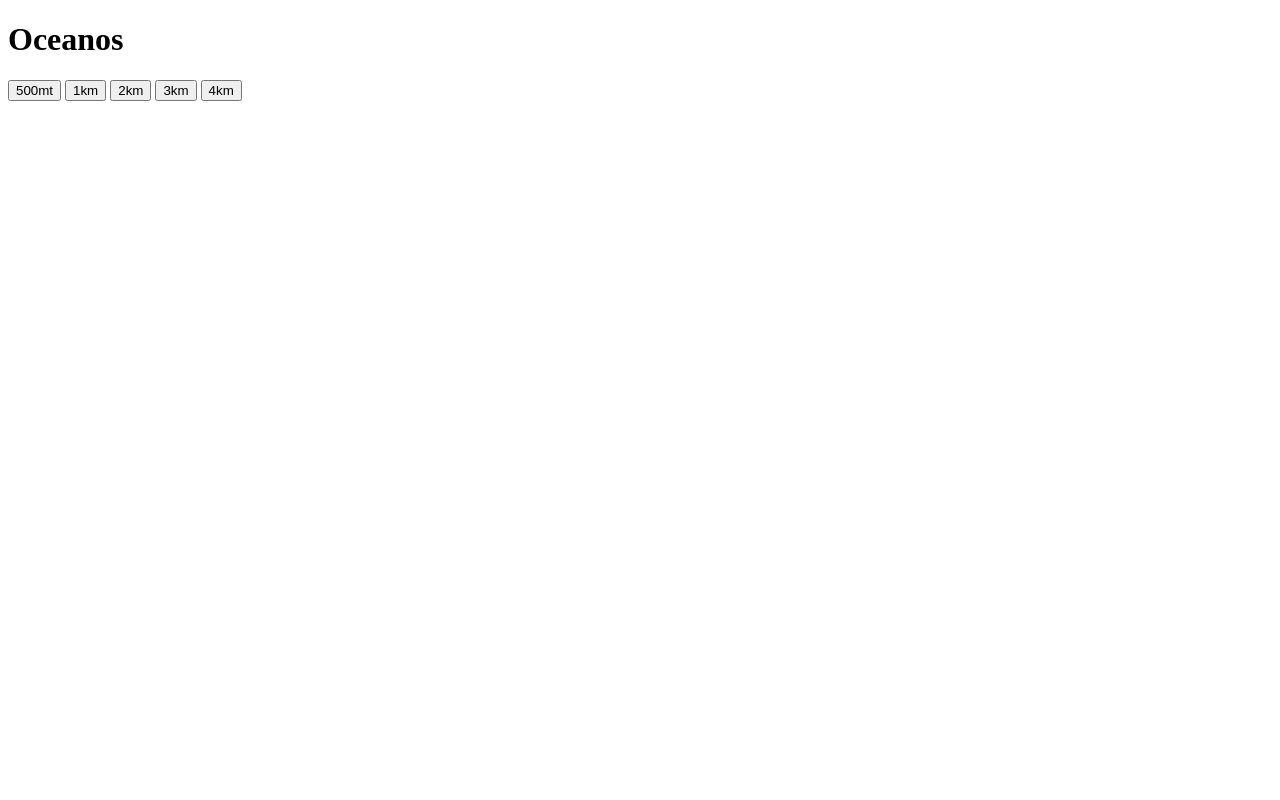
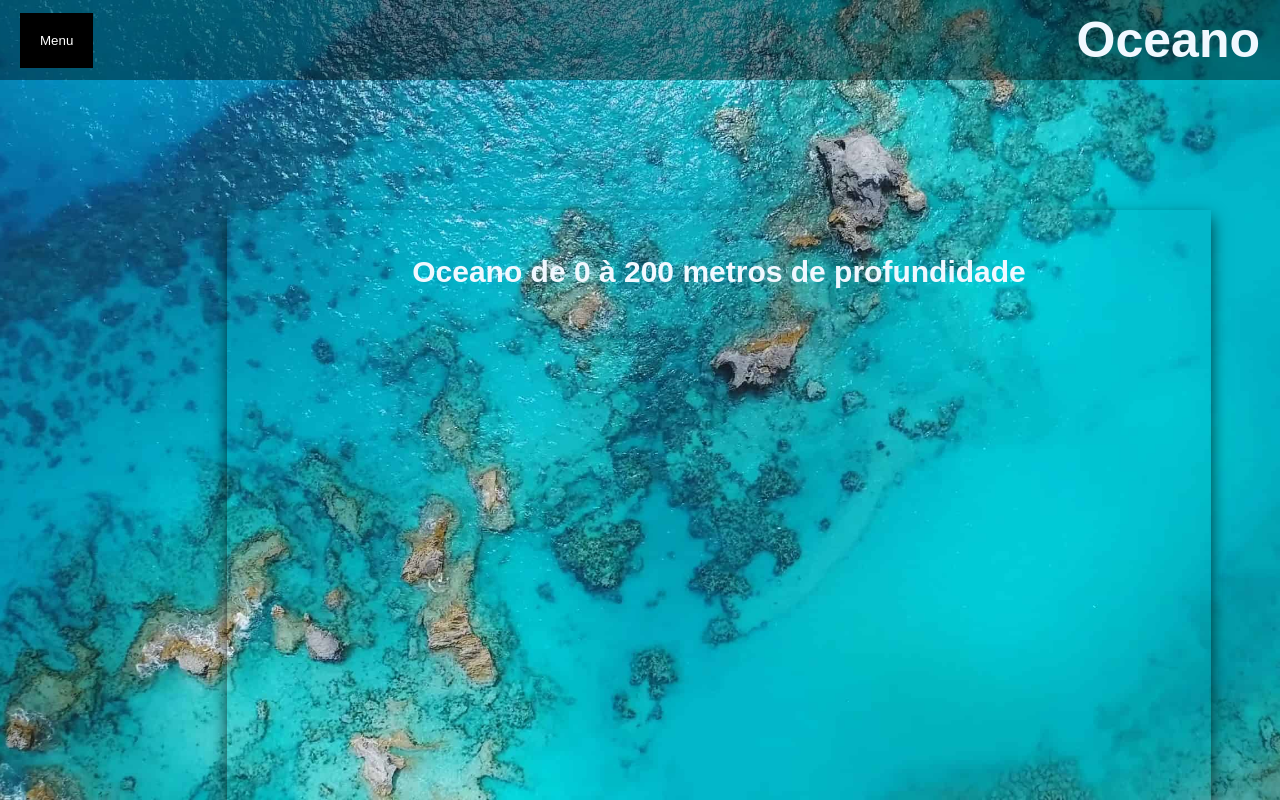
Before and after one commit to FernandoKniss/Estudo-Web-Oceano, a plain HTML site: page index.html in a window 1280 px wide. Shown: the top 800 px of the page. Drawn offline with Linux system fonts and the light colour scheme.

Commit message:
Site sendo estruturado

```diff
--- a/index.html
+++ b/index.html
@@ -1,22 +1,62 @@
 <!DOCTYPE html>
 <html lang="en">
+
 <head>
-    <meta charset="UTF-8">
-    <meta name="viewport" content="width=device-width, initial-scale=1.0">
-    <title>Oceanos</title>
+  <meta charset="UTF-8">
+  <meta name="viewport" content="width=device-width, initial-scale=1.0">
+  <link rel="stylesheet" href="/style/style.css">
+  <title>Oceano</title>
 </head>
+
 <body>
+  <header>
+    <h1>Oceano</h1>
 
-    <h1>Oceanos</h1>
-
-    <div>
-        <button>500mt</button>
-        <button>1km</button>
-        <button>2km</button>
-        <button>3km</button>
-        <button>4km</button>
-
+    <div class="dropdown">
+      <button class="dropbtn">Menu</button>
+      <div class="dropdown-content">
+        <a href="#0mt" class="button">0 - 200mt</a>
+        <a href="#200mt" class="button">200 - 1.000mt</a>
+        <a href="#1000mt" class="button">1.000 - 4.000mt</a>
+        <a href="#4000mt" class="button">4.000- 6.000mt</a>
+        <a href="#6000mt" class="button">Acima de 6.000</a>
+        <a href="#fenda" class="button">Fenda do Bíquini</a>
+      </div>
     </div>
 
+  </header>
+
+  <main>
+
+    <div id="0mt" class="container">
+      <h2>Oceano de 0 à 200 metros de profundidade</h2>
+    </div>
+
+    <div id="200mt" class="container">
+      <h2>Oceano de 200 à 1.000 metros de profundidade</h2>
+    </div>
+
+    <div id="1000mt" class="container">
+      <h3>Oceano de 1.000 à 4.000 metros de profundidade</h3>
+    </div>
+
+    <div id="4000mt" class="container">
+      <h2>Oceano de 4.000 à 6.000 metros de profundidade</h2>
+    </div>
+
+    <div id="6000mt" class="container">
+      <h2>Oceano acima de 6.000 metros de profundidade</h2>
+    </div>
+
+    <div id="fenda" class="container">
+      <h2>Oceano onde ninguém chegou</h2>
+    </div>
+
+  </main>
+
+  <footer>
+    <p>Desenvolvido por nós mesmos</p>
+  </footer>
 </body>
+
 </html>
--- /dev/null
+++ b/style/style.css
@@ -0,0 +1,130 @@
+body {
+  font-family: Arial, Helvetica, sans-serif;
+  background-image: url('/img/oceano.jpg');
+  background-repeat: no-repeat;
+  /* Evita que a imagem se repita */
+  background-attachment: fixed;
+  /* Fixa a imagem */
+  background-size: cover;
+  /* Garante que a imagem cubra todo o elemento */
+  background-position: center;
+  /* Centraliza a imagem */
+  display: flex;
+  flex-direction: column;
+  min-height: 100vh;
+  margin: 0;
+}
+
+header {
+  position: sticky;
+  top: 0;
+  display: flex;
+  flex-direction: row-reverse;
+  justify-content: space-between;
+  align-items: center;
+  height: 80px;
+  padding: 0 20px;
+  background-color: rgba(0, 0, 0, 0.4);
+}
+
+h1 {
+  color: aliceblue;
+  font-family: fantasy;
+  font-size: 50px;
+  text-align: center;
+}
+
+.dropdown {
+  position: relative;
+  /* Permite posicionar o conteúdo depois */
+  display: inline-block;
+  /* Para que o menu não ocupe toda a largura */
+}
+
+.dropbtn {
+  background-color: black;
+  color: white;
+  padding: 20px;
+  border: none;
+  cursor: pointer;
+  /* Indica que o elemento é clicável ou interativo */
+}
+
+.dropdown-content {
+  display: none;
+  /* Esconde o menu por padrão */
+  position: absolute;
+  /* Posiciona o menu em relação ao contêiner */
+  background-color: transparent;
+  box-shadow: 0px 8px 16px 0px rgba(0, 0, 0, 0.2);
+  /* Sombra para dar profundidade */
+  z-index: 1;
+  /* Garante que o menu apareça por cima de outros elementos */
+}
+
+.dropdown-content a {
+  text-align: center;
+  color: white;
+  white-space: nowrap;
+  padding: 30px 40px;
+  text-decoration: none;
+  display: block;
+  /* Para que cada link ocupe uma linha */
+}
+
+.dropdown-content a:hover {
+
+  background-color: rgba(0, 255, 255, 0.4);
+  /* Efeito ao passar o rato sobre os links do menu */
+}
+
+/* Mostra o menu suspenso quando o rato está sobre o contêiner do dropdown */
+.dropdown:hover .dropdown-content {
+  display: block;
+}
+
+main {
+  color: black;
+  text-align: center;
+  padding: 50px;
+  flex-grow: 1;
+  margin-top: 80px;
+}
+
+.container {
+  display: flex;
+  justify-content: center;
+  background-color: transparent;
+  box-shadow: 0px 8px 16px 0px rgba(0, 0, 0, 0.7);
+  padding: 20px;
+  width: 80%;
+  height: 95vh;
+  position: relative;
+  left: 15%;
+  margin-bottom: 20px;
+}
+
+h2 {
+  color: aliceblue;
+  font-family: Arial, Helvetica, sans-serif;
+  font-size: 30px;
+  text-align: center;
+}
+
+h3 {
+  color: aliceblue;
+  font-family: Arial, Helvetica, sans-serif;
+  font-size: 30px;
+  text-align: center;
+}
+
+footer {
+  display: flex;
+  justify-content: center;
+  align-items: center;
+  height: 80px;
+  padding: 0 auto;
+  font-size: 16px;
+  color: white;
+  background-color: rgba(0, 0, 0, 0.4);
+}
```
Also changed, not shown: img/oceano.jpg (added), img/oceano2.jpg (added), img/oceano5.jpg (added).
